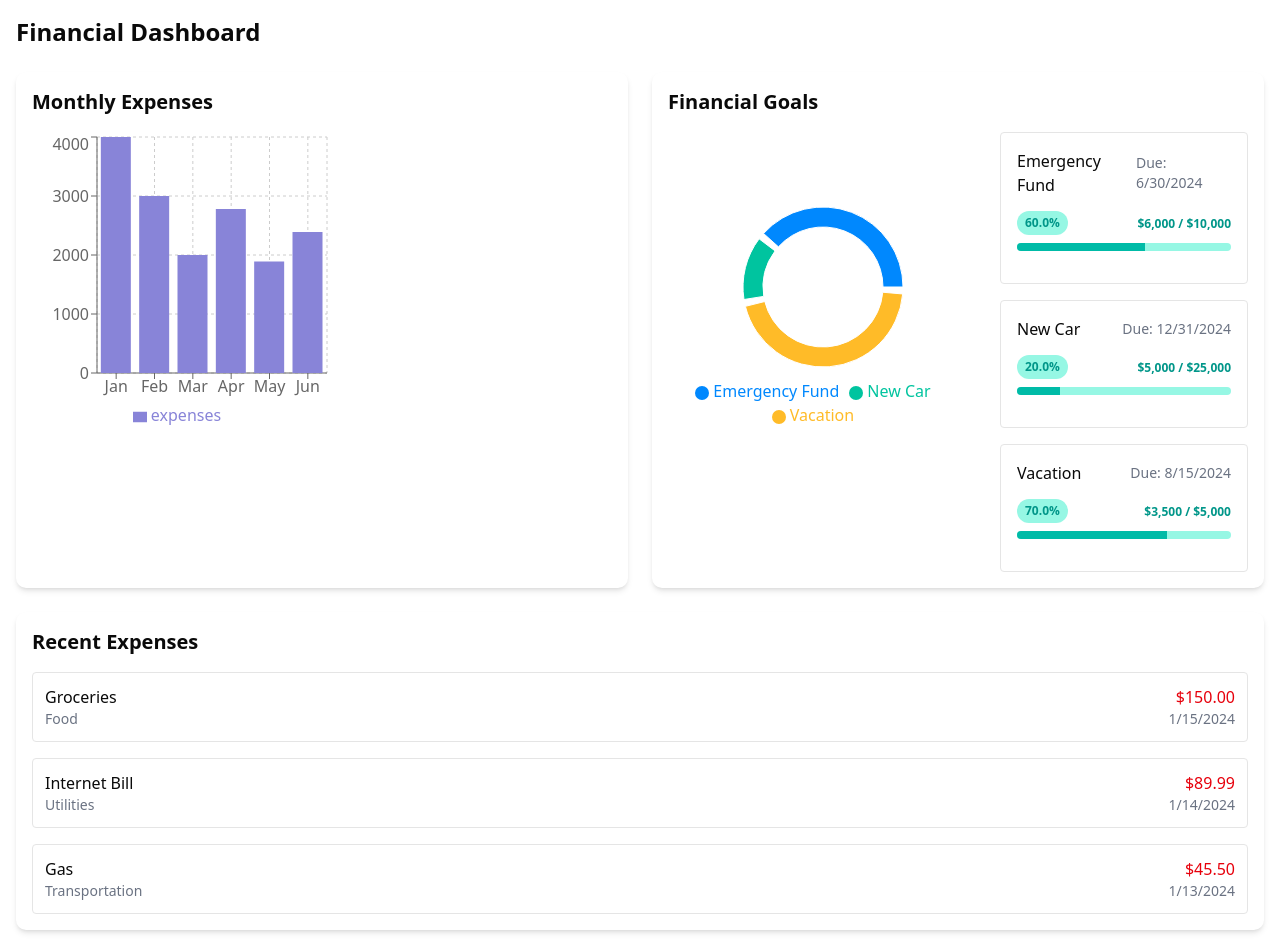
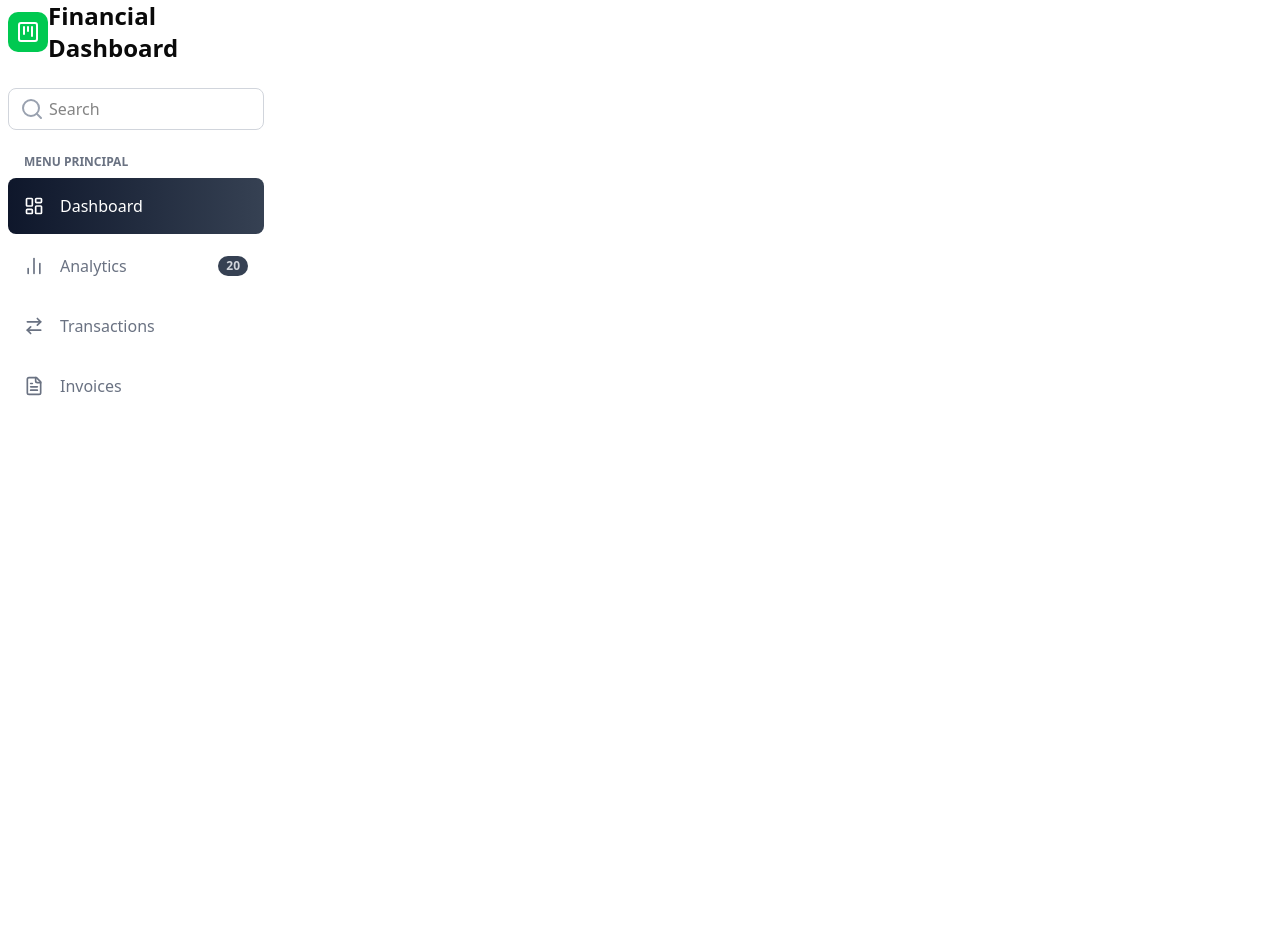
Before and after one commit to ItaloCanturil/finwhats, a Next.js app: page /dashboard in a window 1280 px wide. After the commit the page ends 800 px from the top, so only its background shows below. Built offline with nearby package versions, Linux system fonts and the light colour scheme.

Commit message:
feat(dashboard): add sidebar component with navigation items

```diff
--- /dev/null
+++ b/app/dashboard/components/sidebar-item.tsx
@@ -0,0 +1,35 @@
+interface sidebarItemProps {
+	icon: React.ReactNode;
+	text: string;
+	alert?: number;
+	active?: boolean;
+	onClick?: () => void;
+}
+
+const sidebarItem = ({
+	icon,
+	text,
+	alert,
+	active,
+	onClick,
+}: sidebarItemProps) => {
+	return (
+		<div
+			className={`flex items-center my-1 px-4 py-[1rem] rounded-md cursor-pointer transition-colors duration-200 ${
+				active
+					? "bg-gradient-to-r from-slate-900 to-gray-700 text-white"
+					: "text-gray-500 hover:bg-gray-700 hover:text-white"
+			}`}
+		>
+			{icon}
+			<span className="ml-4 font-medium flex-1">{text}</span>
+			{alert && (
+				<span className="bg-gray-700 text-gray-300 text-xs font-semibold px-2 py-0.5 rounded-full">
+					{alert}
+				</span>
+			)}
+		</div>
+	);
+};
+
+export default sidebarItem;
--- /dev/null
+++ b/app/dashboard/components/sidebar.tsx
@@ -0,0 +1,67 @@
+"use client";
+
+import {
+	ArrowRightLeft,
+	BarChart2,
+	FileText,
+	KanbanSquare,
+	LayoutDashboard,
+	Search,
+} from "lucide-react";
+import { useState } from "react";
+import SidebarItem from "./sidebar-item";
+
+const sidebar = () => {
+	const [activeItem, setActiveItem] = useState<string | null>("Dashboard");
+
+	const handleItemClick = (itemName: string) => {
+		setActiveItem(itemName);
+	};
+
+	const menuItems = [
+		{ name: "Dashboard", icon: <LayoutDashboard size={20} /> },
+		{ name: "Analytics", icon: <BarChart2 size={20} />, alert: 20 },
+		{ name: "Transactions", icon: <ArrowRightLeft size={20} /> },
+		{ name: "Invoices", icon: <FileText size={20} /> },
+	];
+	return (
+		<div className="h-full flex flex-col gap-6 max-w-68 px-2">
+			<div className="flex items-center">
+				<div className="bg-green-500 p-2 rounded-lg">
+					<KanbanSquare size={24} className="text-white" />
+				</div>
+				<h1 className="text-2xl font-bold">Financial Dashboard</h1>
+			</div>
+
+			<div className="relative">
+				<Search
+					size={24}
+					className="absolute left-3 top-1/2 transform -translate-y-1/2 text-gray-400"
+				/>
+				<input
+					type="text"
+					placeholder="Search"
+					className="w-full p-2 pl-10 border border-gray-300 rounded-md"
+				/>
+			</div>
+
+			<div className="flex-1">
+				<h2 className="text-xs font-semibold text-gray-500 uppercase mb-2 px-4">
+					Menu Principal
+				</h2>
+				{menuItems.map((item) => (
+					<SidebarItem
+						key={item.name}
+						icon={item.icon}
+						text={item.name}
+						alert={item.alert}
+						active={activeItem == item.name}
+						onClick={() => handleItemClick(item.name)}
+					/>
+				))}
+			</div>
+		</div>
+	);
+};
+
+export default sidebar;
--- a/app/dashboard/page.tsx
+++ b/app/dashboard/page.tsx
@@ -1,28 +1,8 @@
-import { ExpenseGraph } from './components/ExpenseGraph';
-import { ExpenseList } from './components/ExpenseList';
-import { GoalsTracker } from './components/GoalsTracker';
-
+import Sidebar from "./components/sidebar";
 export default function Dashboard() {
-	const data = [
-		{ month: 'Jan', expenses: 4000 },
-		{ month: 'Feb', expenses: 3000 },
-		{ month: 'Mar', expenses: 2000 },
-		{ month: 'Apr', expenses: 2780 },
-		{ month: 'May', expenses: 1890 },
-		{ month: 'Jun', expenses: 2390 },
-		];
-
-  return (
-    <div className="container mx-auto p-4">
-      <h1 className="text-2xl font-bold mb-6">Financial Dashboard</h1>
-
-      <div className="grid grid-cols-1 lg:grid-cols-2 gap-6">
-        <ExpenseGraph data={data} height={300} width={300}/>
-        <GoalsTracker />
-        <div className="lg:col-span-2">
-          <ExpenseList />
-        </div>
-      </div>
-    </div>
-  );
+	return (
+		<div className="sm:max-7xl">
+			<Sidebar />
+		</div>
+	);
 }
```
